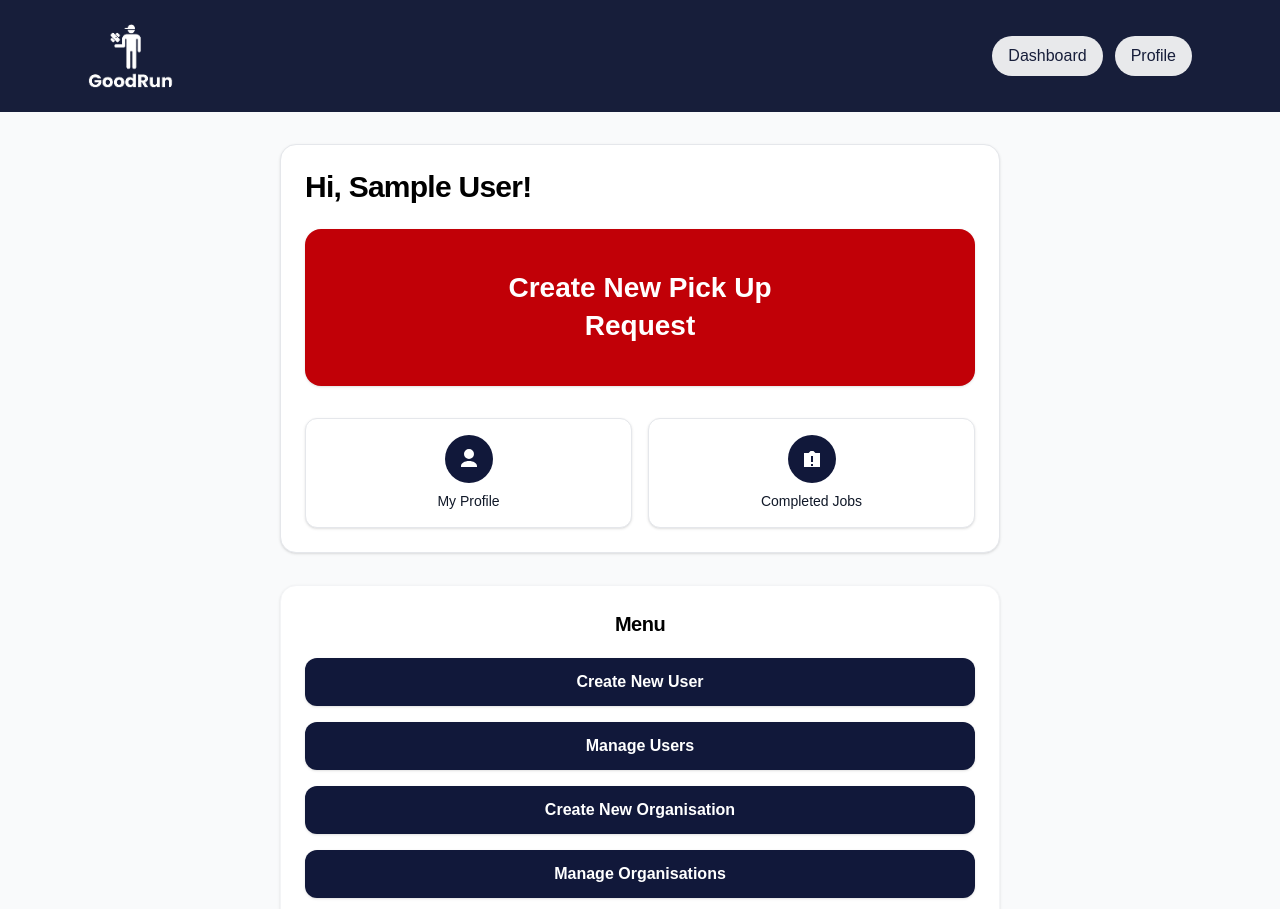
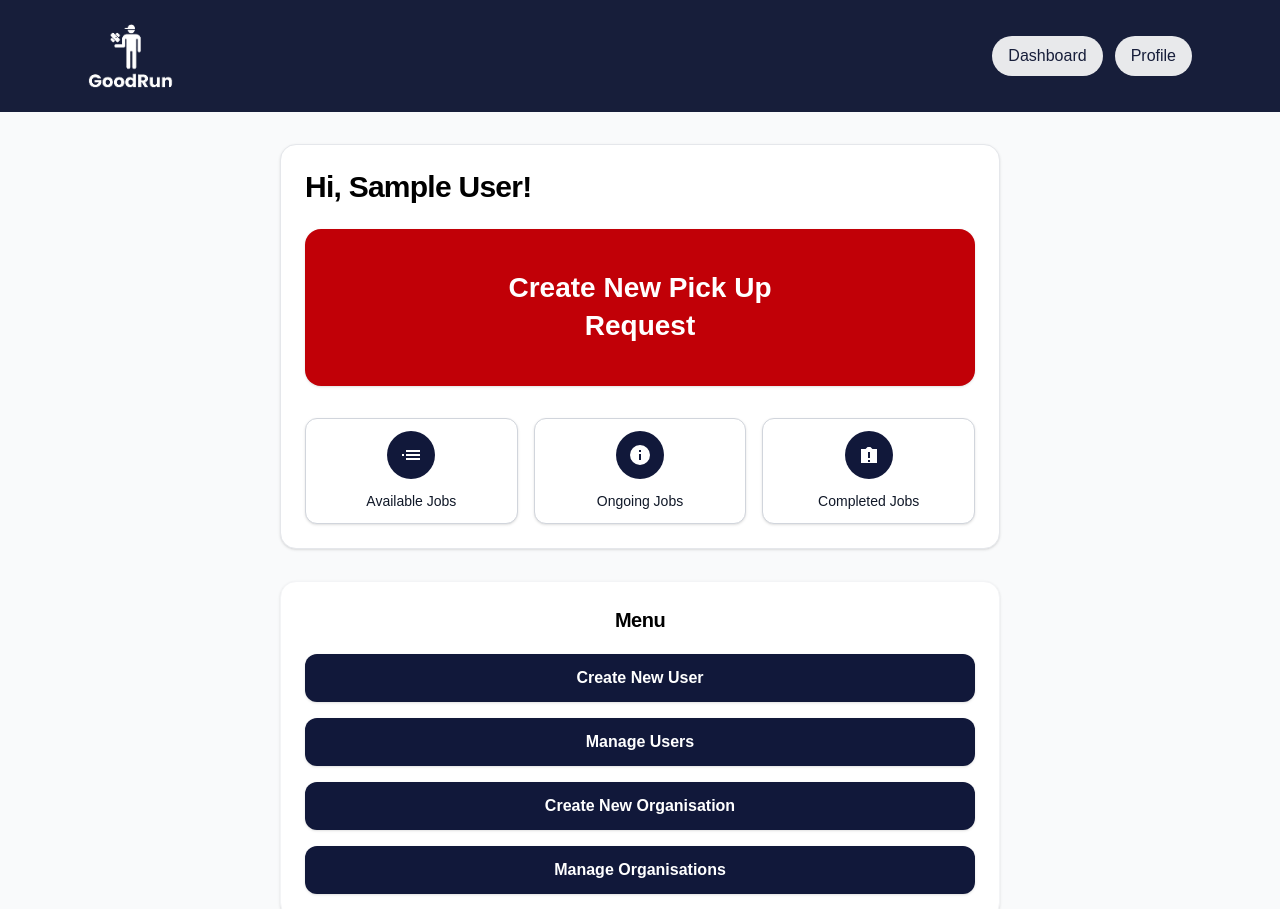
Before and after one commit to shermintea/GoodRun, a Next.js app: page /dashboard/admin in a window 1280 px wide. Shown: the top 909 px of the page. Built offline with nearby package versions, Linux system fonts and the light colour scheme; no server answers; sample sign-in values are in the browser's storage.

Commit message:
edited admin dashboard layout

```diff
--- a/app/dashboard/admin/page.tsx
+++ b/app/dashboard/admin/page.tsx
@@ -77,15 +77,27 @@ export default function AdminDashboard() {
           </Link>
 
           {/* Quick Actions */}
-          <div className="mt-8 grid grid-cols-2 gap-4 text-center">
+          <div className="mt-8 grid grid-cols-3 gap-3 text-center sm:gap-4">
             <QuickAction
-              label="My Profile"
-              href="/dashboard/profile"
+              label="Available Jobs"
+              href="/dashboard/availableJobs"
               icon={
                 <svg viewBox="0 0 24 24" className="h-6 w-6">
                   <path
                     fill="currentColor"
-                    d="M12 12a5 5 0 1 0-5-5 5 5 0 0 0 5 5Zm0 2c-4.42 0-8 2.239-8 5v1h16v-1c0-2.761-3.58-5-8-5Z"
+                    d="M3 13h2v-2H3v2Zm4 0h14v-2H7v2Zm0 4h14v-2H7v2Zm0-8h14V7H7v2Z"
+                  />
+                </svg>
+              }
+            />
+            <QuickAction
+              label="Ongoing Jobs"
+              href="/dashboard/ongoingJobs"
+              icon={
+                <svg viewBox="0 0 24 24" className="h-6 w-6">
+                  <path
+                    fill="currentColor"
+                    d="M12 2a10 10 0 1 0 10 10A10 10 0 0 0 12 2Zm1 15h-2v-6h2Zm0-8h-2V7h2Z"
                   />
                 </svg>
               }
@@ -128,13 +140,6 @@ export default function AdminDashboard() {
               Manage Organisations
             </MenuButton>
 
-            <MenuButton href="/dashboard/availableJobs" variant="red">
-              Browse Available Jobs
-            </MenuButton>
-
-            <MenuButton href="/dashboard/ongoingJobs" variant="red">
-              View All Ongoing Jobs
-            </MenuButton>
           </div>
         </div>
       </section>
@@ -155,7 +160,7 @@ function QuickAction({
   return (
     <Link
       href={href}
-      className="group flex flex-col items-center gap-2 rounded-xl bg-white p-4 shadow-sm border border-gray-200 hover:border-gray-300 transition"
+      className="group flex flex-col items-center gap-3 rounded-xl bg-white p-3 shadow-sm border border-gray-300 hover:border-gray-300 transition"
     >
       <div className="flex h-12 w-12 items-center justify-center rounded-full bg-[#11183A] text-white group-hover:opacity-90">
         {icon}
```
